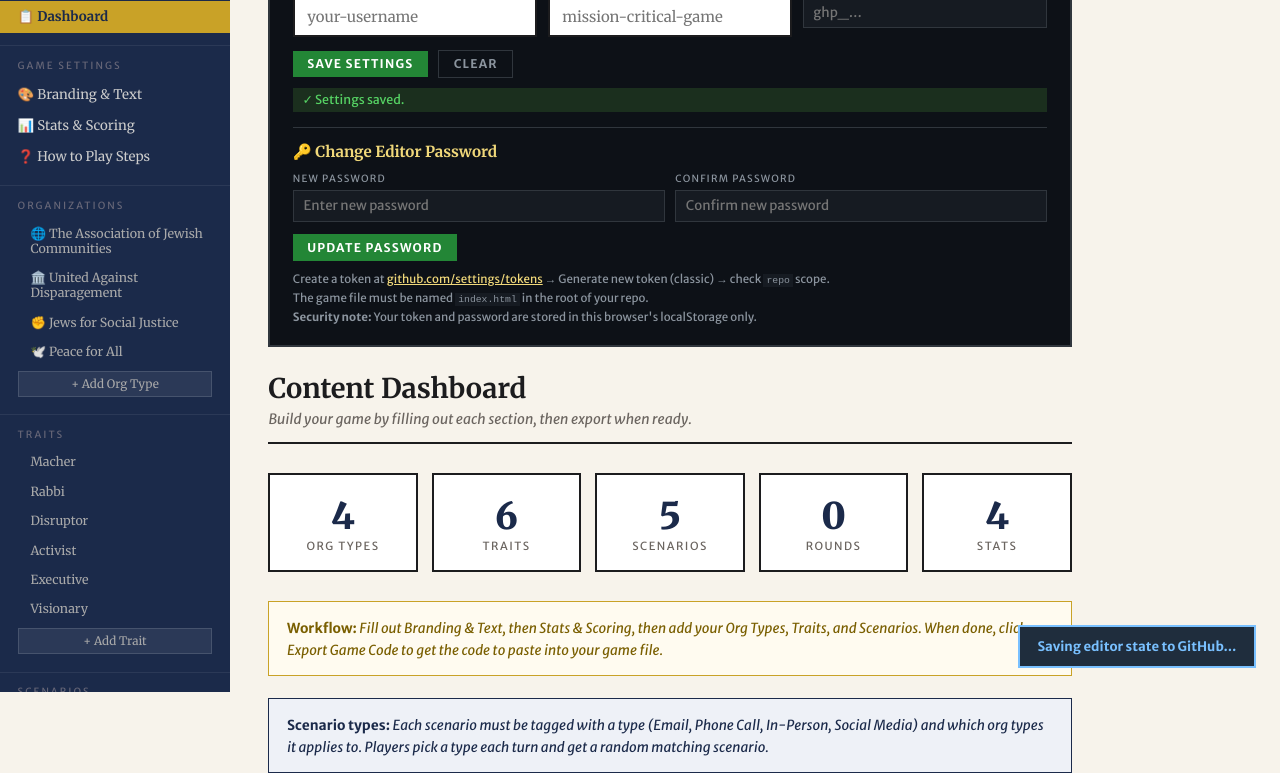
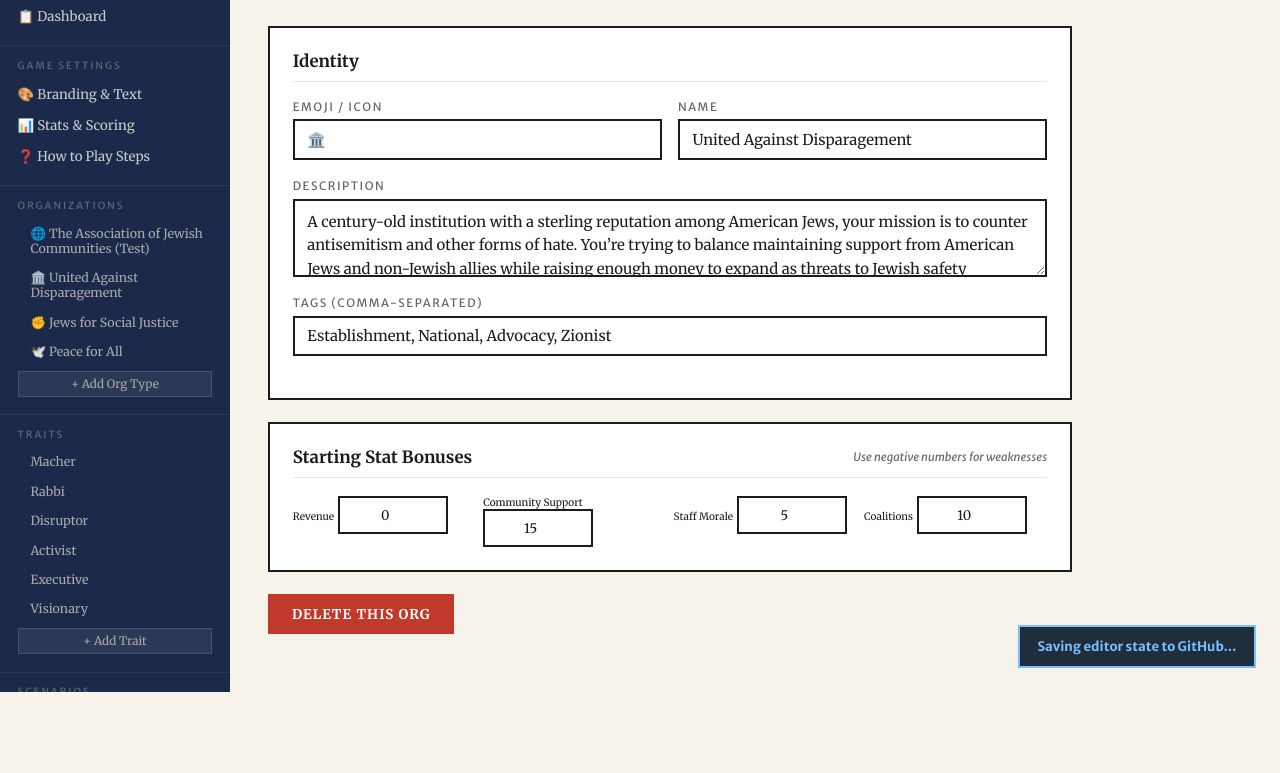
Before and after one commit to arnorosenfeld/AntisemitismGame, a plain HTML site: page game-editor.html in a window 1280 px wide. Shown: the part 108-881 px from the top of the page. After the commit the page ends 800 px from the top, so only its background shows below. Drawn offline with Linux system fonts and the light colour scheme.

Commit message:
Editor publish: save editor snapshot [2026-02-27T18:56]

```diff
--- a/game-editor.html
+++ b/game-editor.html
@@ -175,7 +175,7 @@ textarea{resize:vertical;min-height:78px;line-height:1.6}
   <div class="sb-logo"><h2>Mission <span>Critical</span></h2><p>Content Editor</p></div>
   <div class="sb-sec">
     <div class="sb-sec-lbl">Overview</div>
-    <button class="sb-btn active" onclick="nav('overview',this)">📋 Dashboard</button>
+    <button class="sb-btn" onclick="nav('overview',this)">📋 Dashboard</button>
   </div>
   <div class="sb-sec">
     <div class="sb-sec-lbl">Game Settings</div>
@@ -185,17 +185,17 @@ textarea{resize:vertical;min-height:78px;line-height:1.6}
   </div>
   <div class="sb-sec">
     <div class="sb-sec-lbl">Organizations</div>
-    <div id="org-nav"><button class="sb-btn sub " onclick="showOrgPanel('community_center',this)">🌐 The Association of Jewish Communities</button><button class="sb-btn sub " onclick="showOrgPanel('advocacy_group',this)">🏛️ United Against Disparagement</button><button class="sb-btn sub " onclick="showOrgPanel('national_coalition',this)">✊ Jews for Social Justice</button><button class="sb-btn sub " onclick="showOrgPanel('org_1772215781435',this)">🕊️ Peace for All</button></div>
+    <div id="org-nav"><button class="sb-btn sub " onclick="showOrgPanel('community_center',this)">🌐 The Association of Jewish Communities (Test)</button><button class="sb-btn sub active" onclick="showOrgPanel('advocacy_group',this)">🏛️ United Against Disparagement</button><button class="sb-btn sub " onclick="showOrgPanel('national_coalition',this)">✊ Jews for Social Justice</button><button class="sb-btn sub " onclick="showOrgPanel('org_1772215781435',this)">🕊️ Peace for All</button></div>
     <button class="sb-add" onclick="addOrg()">+ Add Org Type</button>
   </div>
   <div class="sb-sec">
     <div class="sb-sec-lbl">Traits</div>
-    <div id="trait-nav"><button class="sb-btn sub " onclick="showTraitPanel('connector',this)">Macher</button><button class="sb-btn sub " onclick="showTraitPanel('storyteller',this)">Rabbi</button><button class="sb-btn sub " onclick="showTraitPanel('numbers',this)">Disruptor</button><button class="sb-btn sub " onclick="showTraitPanel('coach',this)">Activist</button><button class="sb-btn sub " onclick="showTraitPanel('visionary',this)">Executive</button><button class="sb-btn sub " onclick="showTraitPanel('operator',this)">Visionary</button></div>
+    <div id="trait-nav"><button class="sb-btn sub" onclick="showTraitPanel('connector',this)">Macher</button><button class="sb-btn sub" onclick="showTraitPanel('storyteller',this)">Rabbi</button><button class="sb-btn sub" onclick="showTraitPanel('numbers',this)">Disruptor</button><button class="sb-btn sub" onclick="showTraitPanel('coach',this)">Activist</button><button class="sb-btn sub" onclick="showTraitPanel('visionary',this)">Executive</button><button class="sb-btn sub" onclick="showTraitPanel('operator',this)">Visionary</button></div>
     <button class="sb-add" onclick="addTrait()">+ Add Trait</button>
   </div>
   <div class="sb-sec">
     <div class="sb-sec-lbl">Scenarios</div>
-    <div id="scenario-nav"><div style="padding:.25rem 1.1rem;font-size:.62rem;text-transform:uppercase;letter-spacing:1.5px;color:#556;margin-top:.35rem">Round null</div><button class="sb-btn sub " onclick="showScenarioPanel('sc_1772216779456',this)">Tax the Jews</button><div style="padding:.25rem 1.1rem;font-size:.62rem;text-transform:uppercase;letter-spacing:1.5px;color:#556;margin-top:.35rem">Any Round</div><button class="sb-btn sub " onclick="showScenarioPanel('s1',this)">The Deportation Dilemma</button><button class="sb-btn sub " onclick="showScenarioPanel('sc_1772216143596',this)">Ms. Sophie</button><button class="sb-btn sub " onclick="showScenarioPanel('sc_1772216425544',this)">Ms. Sophie</button><button class="sb-btn sub " onclick="showScenarioPanel('sc_1772216588786',this)">Assasination, antisemiti…</button></div>
+    <div id="scenario-nav"><div style="padding:.25rem 1.1rem;font-size:.62rem;text-transform:uppercase;letter-spacing:1.5px;color:#556;margin-top:.35rem">Round null</div><button class="sb-btn sub" onclick="showScenarioPanel('sc_1772216779456',this)">Tax the Jews</button><div style="padding:.25rem 1.1rem;font-size:.62rem;text-transform:uppercase;letter-spacing:1.5px;color:#556;margin-top:.35rem">Any Round</div><button class="sb-btn sub" onclick="showScenarioPanel('s1',this)">The Deportation Dilemma</button><button class="sb-btn sub" onclick="showScenarioPanel('sc_1772216143596',this)">Ms. Sophie</button><button class="sb-btn sub" onclick="showScenarioPanel('sc_1772216425544',this)">Ms. Sophie</button><button class="sb-btn sub" onclick="showScenarioPanel('sc_1772216588786',this)">Assasination, antisemiti…</button></div>
     <button class="sb-add" onclick="addScenario()">+ Add Scenario</button>
   </div>
   <div class="sb-sec">
@@ -206,7 +206,7 @@ textarea{resize:vertical;min-height:78px;line-height:1.6}
     <button class="export-btn" onclick="publishToGitHub()" id="publish-btn" disabled="">⏳ Publishing…</button>
     <button class="export-btn" onclick="openExport()" style="background:rgba(255,255,255,.08);color:#ccc;margin-top:.4rem;font-size:.75rem;padding:.45rem">⬇ Export Code Only</button>
     <div style="display:flex;justify-content:space-between;align-items:center;margin-top:.7rem">
-      <span id="save-status" style="font-size:.65rem;color:#8899bb;font-style:italic;line-height:1.4">Restored: Feb 27 01:37 PM</span>
+      <span id="save-status" style="font-size:.65rem;color:#8899bb;font-style:italic;line-height:1.4">Published: 01:47 PM</span>
       <span id="save-indicator" style="font-size: 0.68rem; color: var(--gold); opacity: 0; transition: opacity 0.3s; white-space: nowrap; margin-left: 0.5rem;">✓ Saved</span>
     </div>
     <button onclick="toggleGHPanel()" style="margin-top: 0.5rem; width: 100%; background: none; border: 1px solid rgba(255, 255, 255, 0.15); color: rgb(136, 153, 187); font-size: 0.68rem; padding: 0.3rem; cursor: pointer; font-family: Merriweather, serif; text-align: center; transition: 0.15s;" onmouseover="this.style.color='white'" onmouseout="this.style.color='#8899bb'">⚙ GitHub Settings</button>
@@ -218,7 +218,7 @@ textarea{resize:vertical;min-height:78px;line-height:1.6}
 <div id="main">
 
   <!-- GITHUB PANEL (shown/hidden via toggle) -->
-  <div class="gh-panel" id="gh-panel" style="display: block;">
+  <div class="gh-panel" id="gh-panel" style="display: none;">
     <h3>⚙ GitHub Publish Settings</h3>
     <div class="gh-grid">
       <div class="gh-field"><label>GitHub Username</label><input type="text" id="gh-owner" placeholder="your-username"></div>
@@ -249,7 +249,7 @@ textarea{resize:vertical;min-height:78px;line-height:1.6}
   </div>
 
   <!-- OVERVIEW -->
-  <div class="panel active" id="panel-overview">
+  <div class="panel" id="panel-overview">
     <div class="ph"><h1>Content Dashboard</h1><p>Build your game by filling out each section, then export when ready.</p></div>
     <div class="ov-grid">
       <div class="ov-card"><div class="ov-num" id="cnt-orgs">4</div><div class="ov-lbl">Org Types</div></div>
@@ -478,7 +478,79 @@ textarea{resize:vertical;min-height:78px;line-height:1.6}
     </div>
   </div>
 
-</div>
+<div class="panel" id="panel-org_community_center">
+    <div class="ph"><h1>Org: The Association of Jewish Communities (Test)</h1><p>Configure this organization type's identity and starting bonuses.</p></div>
+    <div class="card">
+      <div class="ct">Identity</div>
+      <div class="fr">
+        <div class="fg"><label>Emoji / Icon</label><input type="text" value="🌐" oninput="updateOrg('community_center','icon',this.value)"></div>
+        <div class="fg"><label>Name</label><input type="text" value="The Association of Jewish Communities" oninput="updateOrg('community_center','name',this.value)"></div>
+      </div>
+      <div class="fg"><label>Description</label><textarea oninput="updateOrg('community_center','desc',this.value)">A legacy organization and stalwart of the Jewish establishment, the Association of Jewish Communities helps a network of smaller organizations around the country set policy and raise money. Your priority is keeping big donors happy without alienating the millions of Jews you speak on behalf of or angering outside partners you rely on to support your agenda.</textarea></div>
+      <div class="fg"><label>Tags (comma-separated)</label><input type="text" value="Establishment, National, Advocacy, Zionist" oninput="updateOrg('community_center','tags',this.value)"></div>
+    </div>
+    <div class="card">
+      <div class="ct">Starting Stat Bonuses <span>Use negative numbers for weaknesses</span></div>
+      <div class="delta-row" style="grid-template-columns:repeat(auto-fit,minmax(110px,1fr))">
+    <div class="delta-field">
+      <label>Revenue</label>
+      <input type="number" value="0" min="-30" max="30" oninput="updateOrgBonus('community_center','revenue',this.value)">
+    </div>
+
+    <div class="delta-field">
+      <label>Community Support</label>
+      <input type="number" value="0" min="-30" max="30" oninput="updateOrgBonus('community_center','community',this.value)">
+    </div>
+
+    <div class="delta-field">
+      <label>Staff Morale</label>
+      <input type="number" value="0" min="-30" max="30" oninput="updateOrgBonus('community_center','morale',this.value)">
+    </div>
+
+    <div class="delta-field">
+      <label>Coalitions</label>
+      <input type="number" value="-10" min="-30" max="30" oninput="updateOrgBonus('community_center','coalition',this.value)">
+    </div>
+  </div>
+    </div>
+    <button class="btn btn-danger" onclick="deleteOrg('community_center')">Delete This Org</button>
+  </div><div class="panel active" id="panel-org_advocacy_group">
+    <div class="ph"><h1>Org: United Against Disparagement</h1><p>Configure this organization type's identity and starting bonuses.</p></div>
+    <div class="card">
+      <div class="ct">Identity</div>
+      <div class="fr">
+        <div class="fg"><label>Emoji / Icon</label><input type="text" value="🏛️" oninput="updateOrg('advocacy_group','icon',this.value)"></div>
+        <div class="fg"><label>Name</label><input type="text" value="United Against Disparagement" oninput="updateOrg('advocacy_group','name',this.value)"></div>
+      </div>
+      <div class="fg"><label>Description</label><textarea oninput="updateOrg('advocacy_group','desc',this.value)">A century-old institution with a sterling reputation among American Jews, your mission is to counter antisemitism and other forms of hate. You’re trying to balance maintaining support from American Jews and non-Jewish allies while raising enough money to expand as threats to Jewish safety increase.</textarea></div>
+      <div class="fg"><label>Tags (comma-separated)</label><input type="text" value="Establishment, National, Advocacy, Zionist" oninput="updateOrg('advocacy_group','tags',this.value)"></div>
+    </div>
+    <div class="card">
+      <div class="ct">Starting Stat Bonuses <span>Use negative numbers for weaknesses</span></div>
+      <div class="delta-row" style="grid-template-columns:repeat(auto-fit,minmax(110px,1fr))">
+    <div class="delta-field">
+      <label>Revenue</label>
+      <input type="number" value="0" min="-30" max="30" oninput="updateOrgBonus('advocacy_group','revenue',this.value)">
+    </div>
+
+    <div class="delta-field">
+      <label>Community Support</label>
+      <input type="number" value="15" min="-30" max="30" oninput="updateOrgBonus('advocacy_group','community',this.value)">
+    </div>
+
+    <div class="delta-field">
+      <label>Staff Morale</label>
+      <input type="number" value="5" min="-30" max="30" oninput="updateOrgBonus('advocacy_group','morale',this.value)">
+    </div>
+
+    <div class="delta-field">
+      <label>Coalitions</label>
+      <input type="number" value="10" min="-30" max="30" oninput="updateOrgBonus('advocacy_group','coalition',this.value)">
+    </div>
+  </div>
+    </div>
+    <button class="btn btn-danger" onclick="deleteOrg('advocacy_group')">Delete This Org</button>
+  </div></div>
 
 <!-- EXPORT MODAL -->
 <div id="modal">
@@ -550,7 +622,7 @@ let ORGS = [
   {
     "id": "community_center",
     "icon": "🌐",
-    "name": "The Association of Jewish Communities",
+    "name": "The Association of Jewish Communities (Test)",
     "desc": "A legacy organization and stalwart of the Jewish establishment, the Association of Jewish Communities helps a network of smaller organizations around the country set policy and raise money. Your priority is keeping big donors happy without alienating the millions of Jews you speak on behalf of or angering outside partners you rely on to support your agenda.",
     "bonuses": {
       "revenue": 0,
```
